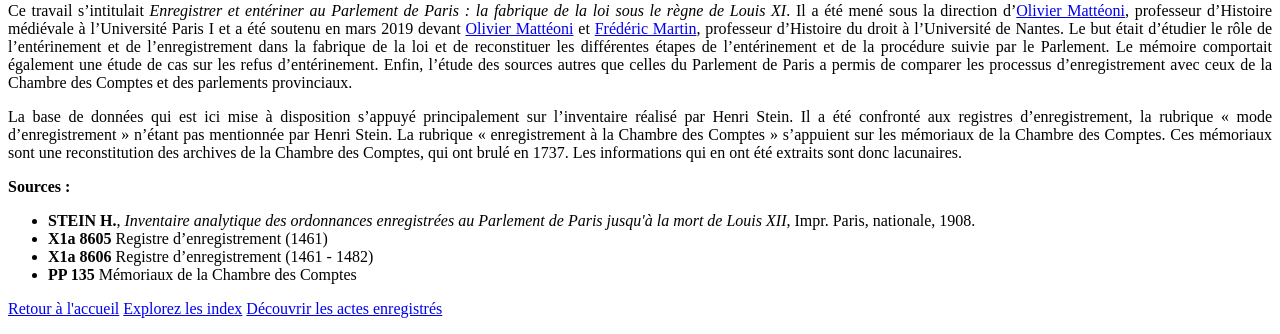
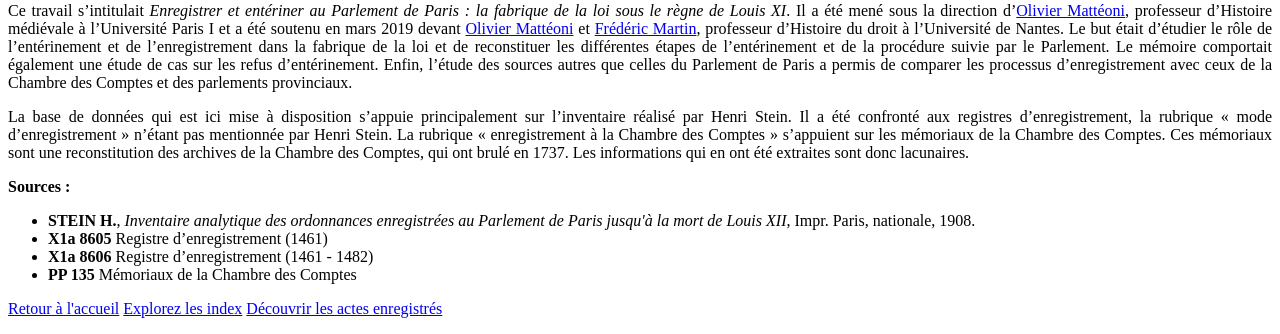
Before and after one commit to Marie-TNAH/Devoir_Python_2021, a Flask app: page /presentation in a window 1280 px wide. Shown: the part 507-841 px from the top of the page. Run offline with Flask 2, Linux system fonts and the light colour scheme.

Commit message:
Update presentation.html

```diff
--- a/Mis en registre !/application/templates/pages/presentation.html
+++ b/Mis en registre !/application/templates/pages/presentation.html
@@ -93,7 +93,7 @@ Les archives du parlement de Paris au sein des "grands dépôts" (construits sou
   <p>
    Ce travail s’intitulait <i>Enregistrer et entériner au Parlement de Paris : la fabrique de la loi sous le règne de Louis XI</i>. Il a été mené sous la direction d’<a href="https://www.pantheonsorbonne.fr/recherche/page-perso/page/?tx_oxcspagepersonnel_pi1[uid]=matteoni">Olivier Mattéoni</a>, professeur d’Histoire médiévale à l’Université Paris I et a été soutenu en mars 2019 devant <a href="https://www.pantheonsorbonne.fr/recherche/page-perso/page/?tx_oxcspagepersonnel_pi1[uid]=matteoni">Olivier Mattéoni</a> et <a href="https://droit.univ-nantes.fr/frederic-martin">Frédéric Martin</a>, professeur d’Histoire du droit à l’Université de Nantes. Le but était d’étudier le rôle de l’entérinement et de l’enregistrement dans la fabrique de la loi et de reconstituer les différentes étapes de l’entérinement et de la procédure suivie par le Parlement. Le mémoire comportait également une étude de cas sur les refus d’entérinement. Enfin, l’étude des sources autres que celles du Parlement de Paris a permis de comparer les processus d’enregistrement avec ceux de la Chambre des Comptes et des parlements provinciaux.</p>
    <p>
-   La base de données qui est ici mise à disposition s’appuyé principalement sur l’inventaire réalisé par Henri Stein. Il a été confronté aux registres d’enregistrement, la rubrique « mode d’enregistrement » n’étant pas mentionnée par Henri Stein. La rubrique « enregistrement à la Chambre des Comptes » s’appuient sur les mémoriaux de la Chambre des Comptes. Ces mémoriaux sont une reconstitution des archives de la Chambre des Comptes, qui ont brulé en 1737. Les informations qui en ont été extraits sont donc lacunaires.</p>
+   La base de données qui est ici mise à disposition s’appuie principalement sur l’inventaire réalisé par Henri Stein. Il a été confronté aux registres d’enregistrement, la rubrique « mode d’enregistrement » n’étant pas mentionnée par Henri Stein. La rubrique « enregistrement à la Chambre des Comptes » s’appuient sur les mémoriaux de la Chambre des Comptes. Ces mémoriaux sont une reconstitution des archives de la Chambre des Comptes, qui ont brulé en 1737. Les informations qui en ont été extraites sont donc lacunaires.</p>
 </div>
 <div>
   <p><b>Sources :</b></p>
```
